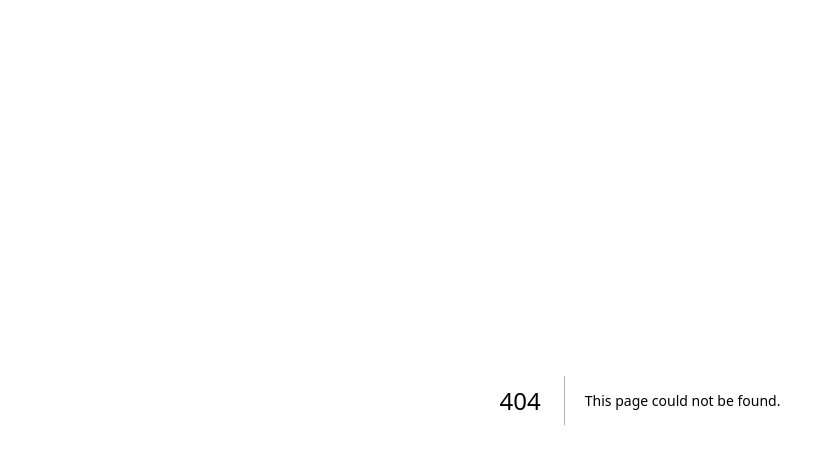
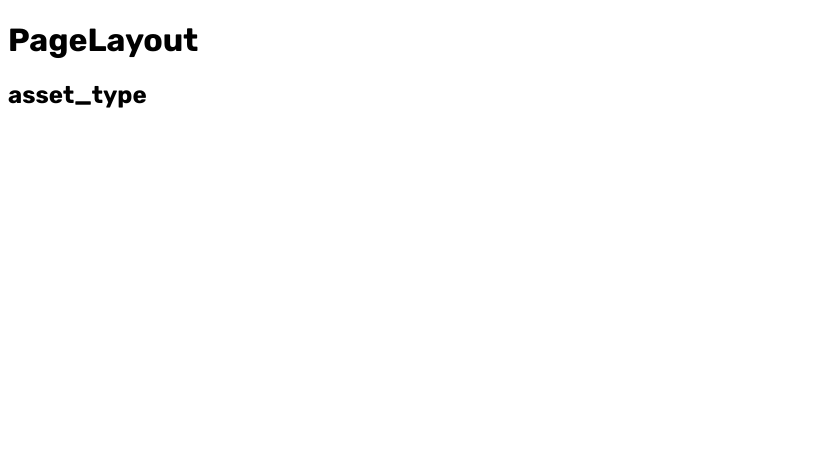
Before and after one commit to rain46688/ntypetest, a Next.js app: page /asset_type in a window 1280 px wide. Before the commit this address had no page. Shown: the top 464 px of the page, without its empty margins (0-835 px from the left). Built offline with nearby package versions, Linux system fonts and the light colour scheme.

Commit message:
2, 폴더 구조 및 각종 페이지 생성

```diff
--- /dev/null
+++ b/app/(pages)/(asset)/asset_type/page.tsx
@@ -0,0 +1,11 @@
+async function loading_test() {
+  await new Promise(resolve => setTimeout(resolve, 1000))
+}
+
+export default async function asset_type() {
+  await loading_test();
+
+  return (
+    <h2>asset_type</h2>
+  )
+}
--- /dev/null
+++ b/app/(pages)/layout.tsx
@@ -0,0 +1,16 @@
+import React, { ReactNode } from 'react';
+
+interface LayoutProps {
+    children: ReactNode;
+}
+
+export default function Layout(props: LayoutProps) {
+    return (
+        <>
+            <h1>PageLayout</h1>
+            <div className="content">
+                {props.children}
+            </div>
+        </>
+    );
+}
```
Also changed, not shown: app/loading.tsx (added, +7 -0 lines), app/not-found.tsx (added, +10 -0 lines).
